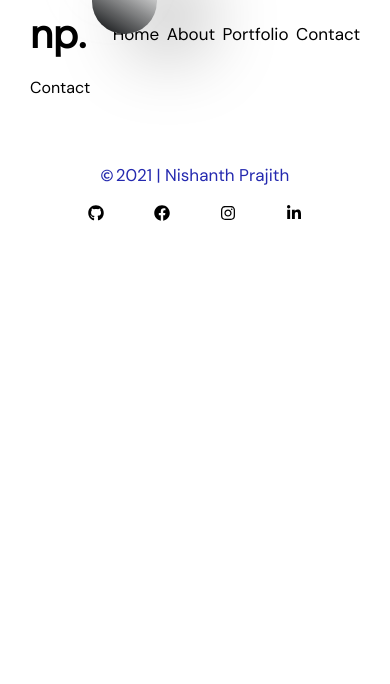
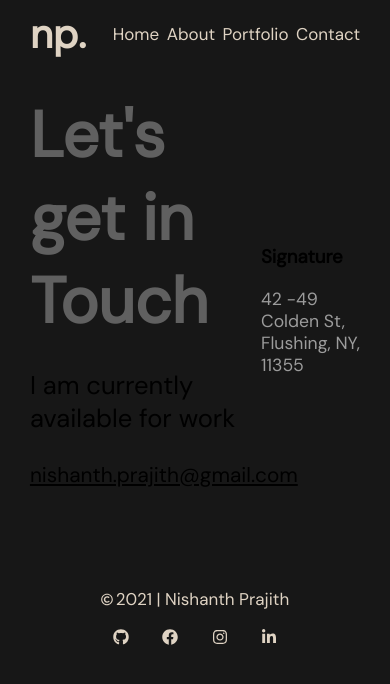
Before and after one commit to NishanthPrajith/nextJs, a Next.js app: page /contact in a window 390 px wide. Shown: the top 684 px of the page. Built offline with nearby package versions, Linux system fonts and the light colour scheme.

Commit message:
fixed about me page

```diff
--- a/comps/Footer.js
+++ b/comps/Footer.js
@@ -1,6 +1,7 @@
 import { library } from '@fortawesome/fontawesome-svg-core'
 import { FontAwesomeIcon } from "@fortawesome/react-fontawesome"
 import styles from '../styles/Footer.module.css'
+import Link from 'next/link'
 
 import { faGithub, faFacebook, faInstagram, faLinkedinIn} from '@fortawesome/free-brands-svg-icons';
 import { faCopyright } from '@fortawesome/free-regular-svg-icons';
@@ -22,16 +23,24 @@ const Footer = () => {
             </div>
             <div className = {styles.SecondBox}>
                 <div>
-                    <FontAwesomeIcon icon={['fab', 'github']} style = {{width: '20px'}} />
+                    <a href ="https://github.com/NishanthPrajith" target = "_blank">
+                        <FontAwesomeIcon icon={['fab', 'github']} style = {{width: '20px'}} />
+                    </a>
                 </div>
                 <div>
-                    <FontAwesomeIcon icon={['fab', 'facebook']} style = {{width: '20px'}} />
+                    <a href ="https://www.facebook.com/people/Nishanth-Prajith/100009547906410/" target = "_blank">
+                        <FontAwesomeIcon icon={['fab', 'facebook']} style = {{width: '20px'}} />
+                    </a>
                 </div>
                 <div>
-                    <FontAwesomeIcon icon={['fab', 'instagram']} style = {{width: '20px'}} />
+                    <a href = "https://www.instagram.com/nishanthprajith/?hl=en" target = "_blank">
+                        <FontAwesomeIcon icon={['fab', 'instagram']} style = {{width: '20px'}} />
+                    </a>
                 </div>
                 <div>
-                    <FontAwesomeIcon icon={['fab', 'linkedin-in']} style = {{width: '20px'}} />
+                    <a href = "https://www.linkedin.com/in/nishanth-prajith" target = "_blank">
+                        <FontAwesomeIcon icon={['fab', 'linkedin-in']} style = {{width: '20px'}} />
+                    </a>
                 </div>
             </div>
         </footer>
--- a/pages/contact.js
+++ b/pages/contact.js
@@ -1,8 +1,25 @@
+import styles from '../styles/Contact.module.css'
 
 export default function Contact() {
     return (
-        <div>
-            <p>Contact</p>
+        <div className = {styles.container}>
+            <div className = {styles.info}>
+                <div className = {styles.text}>
+                    <p className = {styles.title}>Let's get in Touch</p>
+                    <div>
+                        <p className = {styles.one}>I am currently available for work</p>
+                        <p className = {styles.two}>nishanth.prajith@gmail.com</p>
+                    </div>
+                </div>
+                <div className = {styles.media}>
+                    <h3>Signature</h3>
+                    <p>
+                        42 -49 Colden St,<br></br>
+                        Flushing, NY, 11355
+                    </p>
+
+                </div>
+            </div>
         </div>
     );
 }
--- a/styles/About.module.css
+++ b/styles/About.module.css
@@ -1,5 +1,7 @@
 .container {
     width: 100%;
+    margin-top: 10%;
+    color: #dfd3c3;
 }
 
 
@@ -7,8 +9,8 @@
     width: 100%;
     height: 92vh;
     display: flex;
-    justify-content: flex-start;
-    align-items: center;
+    justify-content: center;
+    align-items: flex-start;
 }
 
 .One {
@@ -27,15 +29,25 @@
 
 .title {
     font-weight: 600;
+    font-size: 82px;
+    margin: 4% 0 0 0;
+    width: 100%;
+}
+
+.sub {
+    margin: 0;
+    font-size: 36px;
+    margin-bottom: 8%;
+    color: #606060;
+}
+
+.subtitle {
     font-size: 52px;
-    margin: 0;
-    width: 60%;
 }
 
 .description {
-    font-size: 22px;
+    font-size: 25px;
     width: 75%;
-    color: #606060;
 }
 
 .contact {
@@ -53,55 +65,115 @@
 .contactLeft p {
     font-size: 32px;
     width: 60%;
-    color: #181717;
 }
 
 .contactRight p:nth-child(1) {
     font-size: 32px;
-    color: #181717;
 }
 
-.contactRight p:nth-child(2) {
-    font-size: 18px;
-    color: #181717;
+.arrow {
+    width: 25px;
+    height: 25px;
+    margin-left: 13px;
+    margin-top: 3px;
 }
 
-.contactRight p:nth-child(2):hover {
-    text-decoration: underline;
+
+.arrow::after {
+    transition: transform 0.25s ease-out;
+}
+
+.arrow:hover {
+    transform: rotate(-45deg);
+    background-color: #633b15;
+    padding: 3px;
+    border-radius: 100%;
+}
+
+.resumeLink {
+    font-size: 18px;
+    display: inline-block;
+    position: relative;
+    padding-bottom: 1%;
+    text-align: center;
+    margin: 0;
+}
+.resumeLink::after {
+    content: '';
+    position: absolute;
+    width: 65%;
+    transform: scaleX(0);
+    height: 2px;
+    bottom: 0;
+    left: 0;
+    border-radius: 20px;
+    background-color: #dfd3c3;
+    transform-origin: bottom left;
+    transition: transform 0.25s ease-out;
+}
+.resumeLink:hover::after {
+    transform: scaleX(1);
+    transform-origin: bottom left;
 }
 
 .resume {
-    width: 100%;
+    width: 80%;
+    margin: 0 10%;
     display: flex;
     justify-content: center;
 }
 
 .info p:nth-child(n + 2){
-    margin: 0;
+    margin: 4px 0;
 }
 
 .category p {
     margin: 0;
 }
 
-.italic {
-    font-style: italic;
-}
-
 .category {
-    width: 25%;
-    font-size: 24px;
-    font-weight: 600;
-    text-decoration: underline;
-    text-underline-offset: 3.55px;
+    width: 43%;
+    font-size: 42px;
+    font-weight: 500;
 }
 
 .info {
-    width: 75%;
+    width: 57%;
+}
+
+.achieve {
+    width: 57%;
+}
+
+.achieve p {
+    float: left;
+    width: 100%;
+    margin-bottom: 0;
+}
+
+.code {
+    width: 57%;
+    display: grid;
+    grid-template-columns: repeat(auto-fit, 33.33%);
+}
+
+.info div:nth-child(1) {
+    margin-bottom: 8%;
 }
 
 .info div p:nth-child(1) {
-    margin-top: 0;
+    font-size: 18px;
+}
+
+.info div p:nth-child(2) {
+    font-size: 22px;
+    font-weight: 600;
+}
+.info div p:nth-child(3) {
+    font-size: 18px;
+}
+.info div p:nth-child() {
+    font-size: 18px;
 }
 
 .info i {
--- /dev/null
+++ b/styles/Contact.module.css
@@ -0,0 +1,49 @@
+.container {
+    width: 100%;
+    margin-top: 10%;
+}
+
+.info {
+    width: 100%;
+    display: grid;
+    grid-template-columns: 70% 30%;
+    height: 43vh;
+    align-items: center;
+}
+
+
+.title {
+    font-size: 4em;
+    font-weight:800;
+    color: #606060;
+    margin: 0 0 5% 0;
+}
+
+.text div {
+    color: black;
+}
+
+.one {
+    font-size: 1.6em;
+}
+
+.two {
+    font-size: 1.3em;
+    text-decoration: underline;
+    text-underline-offset: 2px;
+}
+
+
+.media p {
+    margin: 2px 0;
+    font-size: 1.1em;
+    color: #9c9c9c;;
+}
+
+
+
+@media screen and (max-width: 1100px) {
+    .media {
+        grid-template-columns: 100%;
+    }
+}
--- a/styles/Footer.module.css
+++ b/styles/Footer.module.css
@@ -2,7 +2,11 @@
     margin: 0;
     font-size: 17px;
     text-align: left;
-    color: #2429AF;
+    color: #dfd3c3;
+}
+
+.FirstBox {
+    width: 50%;
 }
 
 .SecondBox {
@@ -14,41 +18,12 @@
 }
 
 .SecondBox div {
-    width: 20%;
+    width: 15%;
     text-align: center;
-}
-
-.shadow  {
-    position: absolute;
-    top: 0;
-    height: 120px;
-    width: 120px;
-    margin-left: 10%;
-    margin-top: -3.5%;
-    background: linear-gradient(210.55deg, #FFFFFF 9.81%, #121416 93.08%);
-    box-shadow: 43.6177px 14.5392px 77.5426px rgba(2, 3, 3, 0.4), -14.5392px -24.2321px 67.8498px rgba(232, 237, 243, 0.05), inset -19.3856px -7.26962px 96.9282px rgba(248, 249, 249, 0.03);
-    border-radius: 73.2949px;
-    transform: rotate(-90deg);
-}
-
-
-@media screen and (max-width: 1367px) {
-    .shadow {
-        margin-top: -4.5%;
-    }
-}
-
-@media screen and (max-width: 1025px) {
-    .shadow {
-        margin-top: -6%;
-    }
+    color: #dfd3c3;
 }
 
 @media screen and (max-width: 850px) {
-    .shadow {
-        margin-top: -8%;
-        margin-left: 11.5%;
-    }
     .FirstBox {
         width: 100%;
         float: left;
--- a/styles/globals.css
+++ b/styles/globals.css
@@ -5,7 +5,7 @@ body {
   padding: 1% 4%;
   margin: 0;
   font-family: 'DM Sans', sans-serif;
-  background-color: white;
+  background-color: #171717;
 }
 
 a {
@@ -31,6 +31,7 @@ nav {
   display: flex;
   justify-content: space-between;
   align-items: center;
+  color: #dfd3c3;
 }
 
 hr {
```
Also changed, not shown: pages/about.js (+42 -21 lines).
